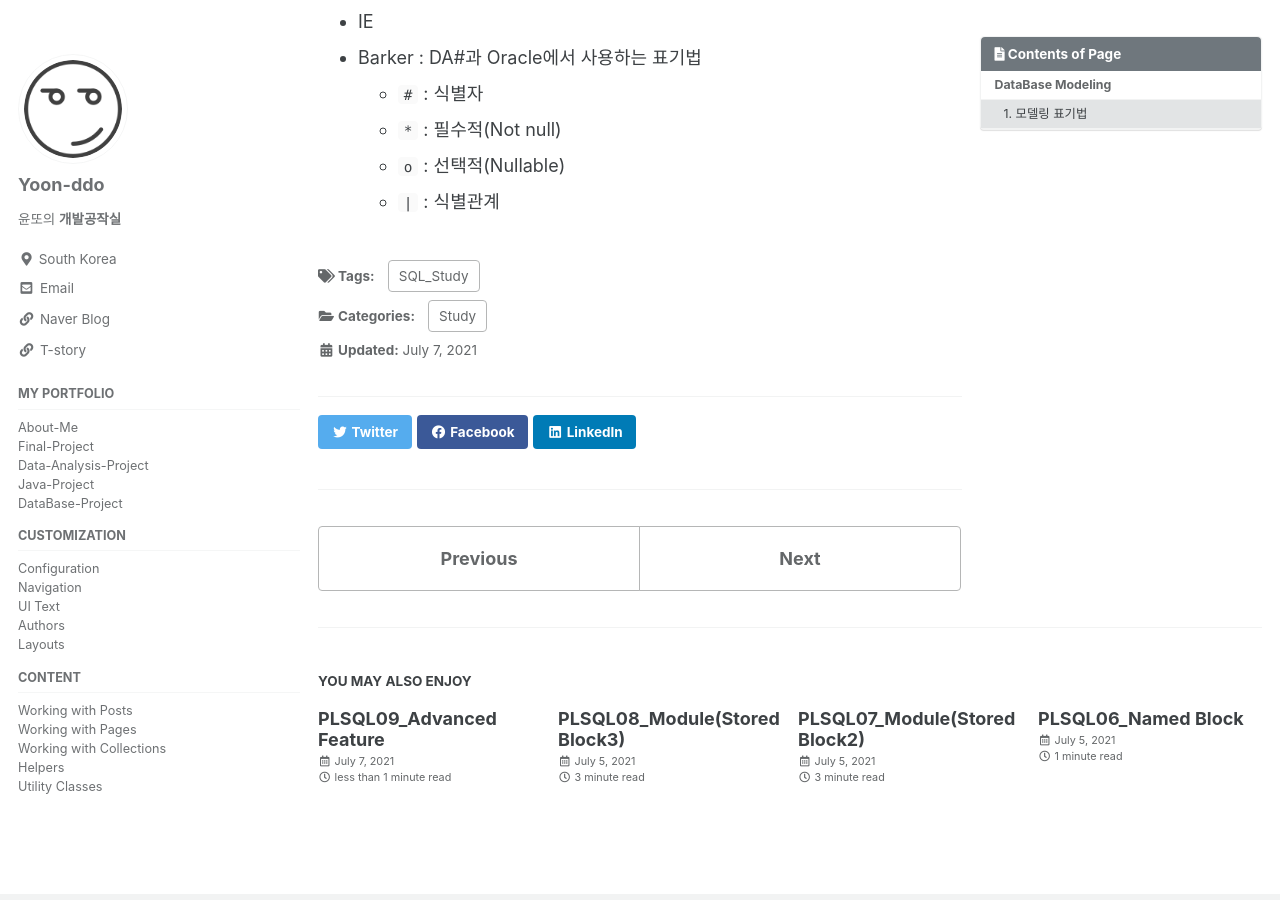
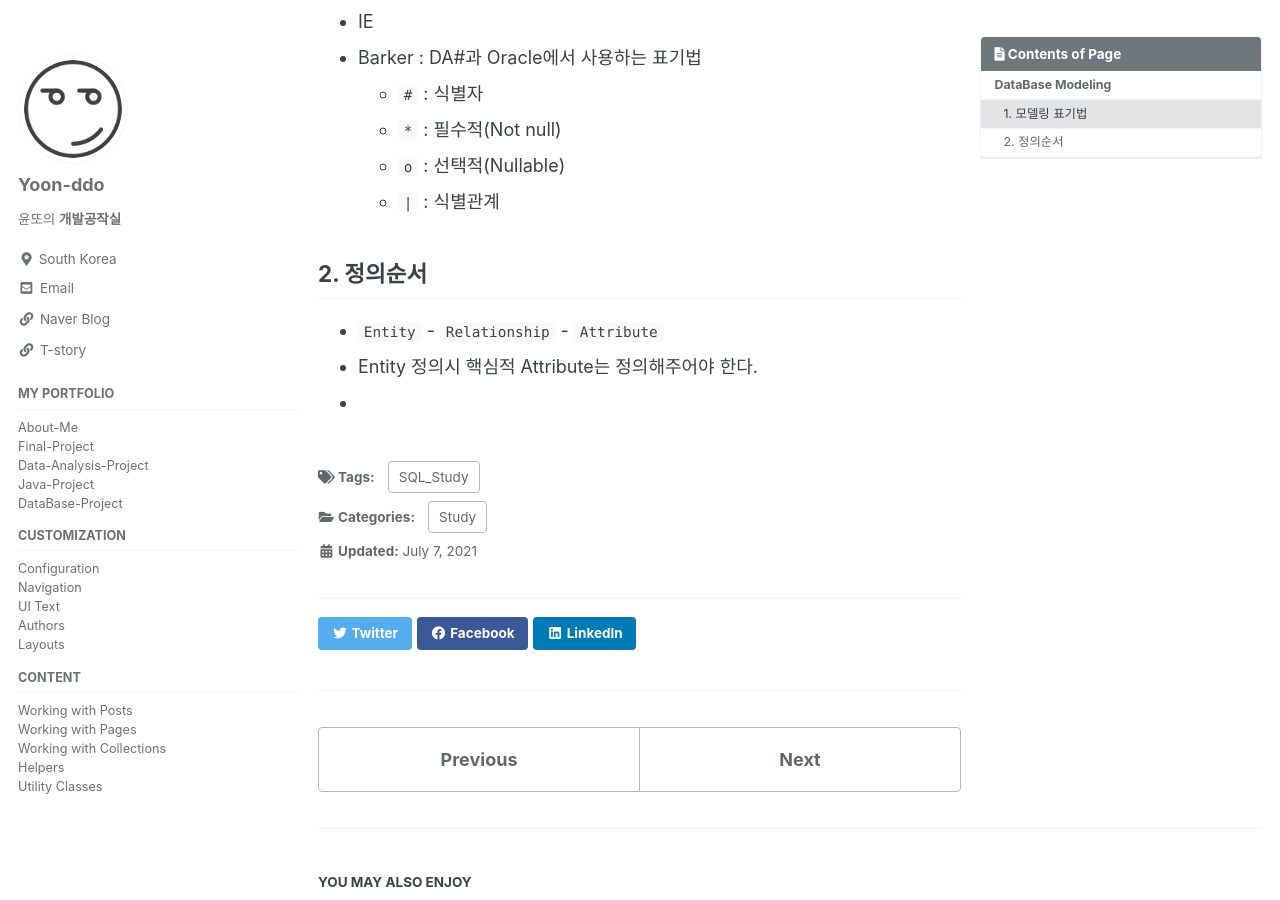
Before and after one commit to Yoon-ddo/Yoon-ddo.github.io, a Jekyll site: the page built from _posts/2021-07-07-DataBase Modeling.md, in a window 1280 px wide and 900 px high, scrolled down 370 px. Built offline with Jekyll 4.4.1, drawn with Linux system fonts in a browser that asks for light colours; cached includes are drawn as plain includes.

Commit message:
Update 2021-07-07-DataBase Modeling.md

```diff
--- a/_posts/2021-07-07-DataBase Modeling.md
+++ b/_posts/2021-07-07-DataBase Modeling.md
@@ -20,3 +20,8 @@ tags:
   * `*` : 필수적(Not null)
   * `o` : 선택적(Nullable)
   * `|` : 식별관계
+
+## 2. 정의순서
+- `Entity` - `Relationship` - `Attribute`
+- Entity 정의시 핵심적 Attribute는 정의해주어야 한다.
+-
```
